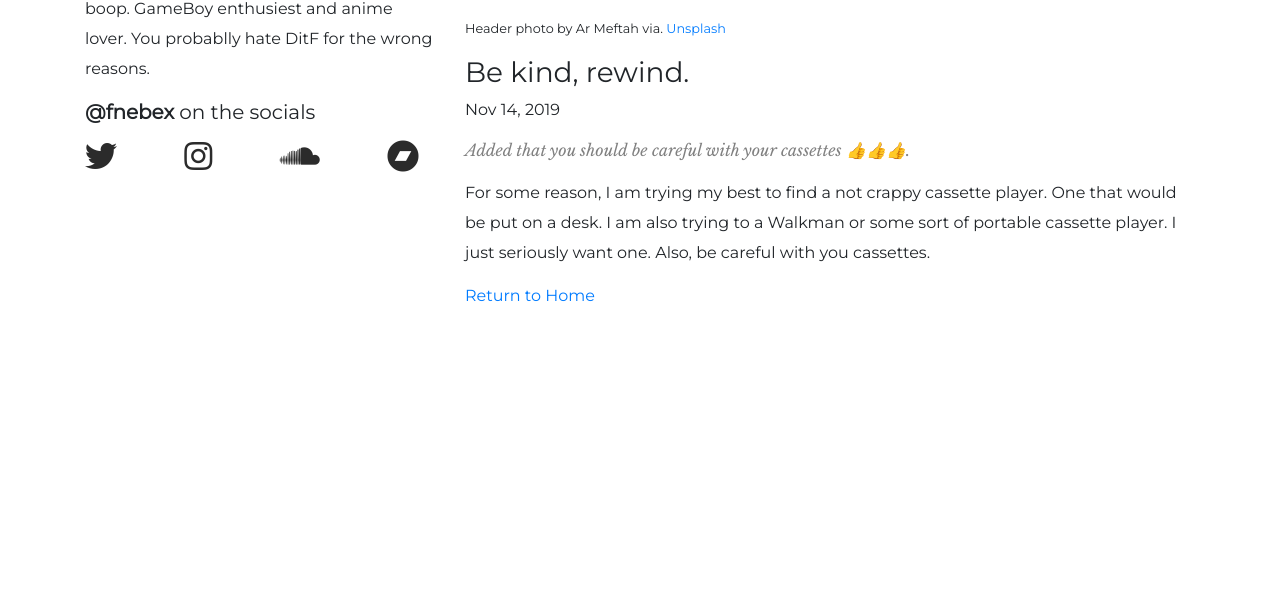
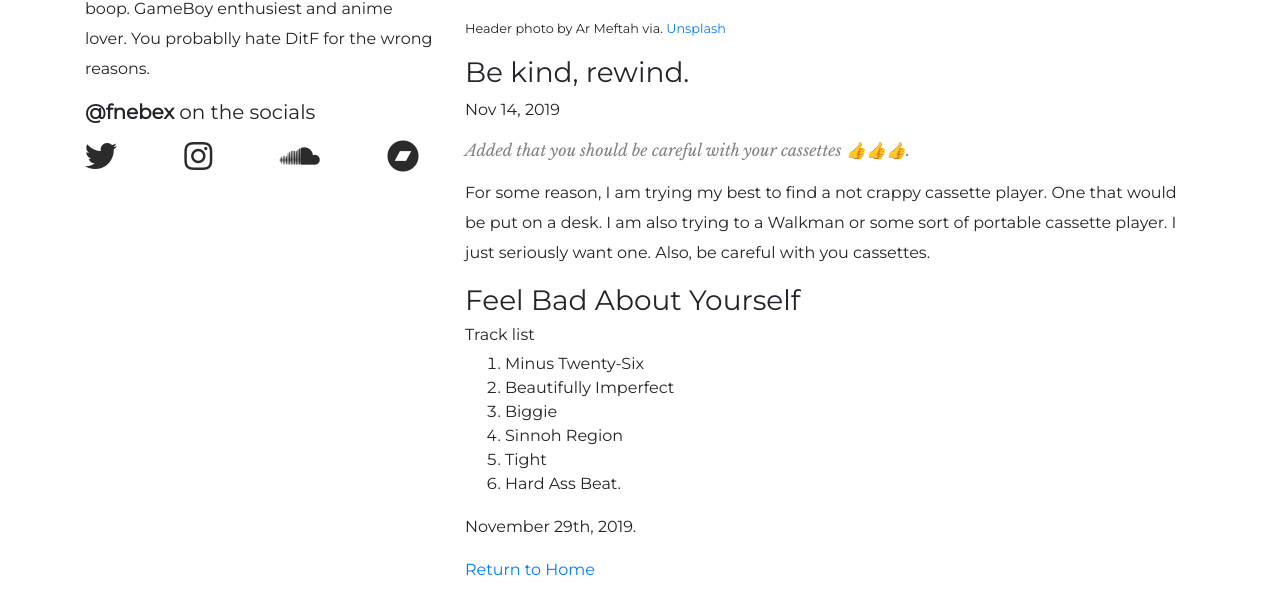
Before and after one commit to FNebEx/fnebex-site, a Jekyll site: the page built from _posts/2019-11-14-be-kind-rewind.md, in a window 1280 px wide, cut to the strip 240-855 px from the top of the page. Built offline with Jekyll 4.4.1, drawn with Linux system fonts in a browser that asks for light colours; nearby versions of some CDN libraries.

Commit message:
Update from Forestry.io Kevin Grant updated _posts/2019-11-14-be-kind-rewind.md

```diff
--- a/_posts/2019-11-14-be-kind-rewind.md
+++ b/_posts/2019-11-14-be-kind-rewind.md
@@ -12,3 +12,16 @@
 
 ---
 For some reason, I am trying my best to find a not crappy cassette player. One that would be put on a desk. I am also trying to a Walkman or some sort of portable cassette player. I just seriously want one. Also, be careful with you cassettes.
+
+### Feel Bad About Yourself
+
+###### Track list
+
+1. Minus Twenty-Six
+2. Beautifully Imperfect
+3. Biggie
+4. Sinnoh Region
+5. Tight
+6. Hard Ass Beat.
+
+November 29th, 2019.
```
